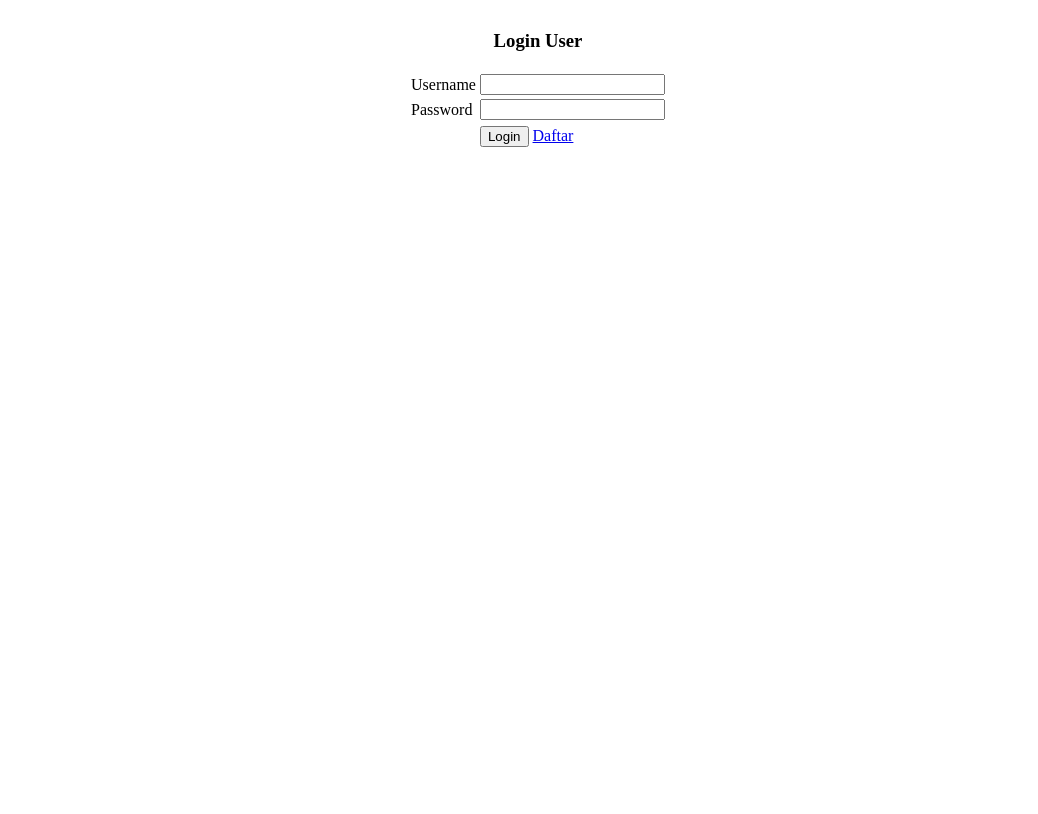
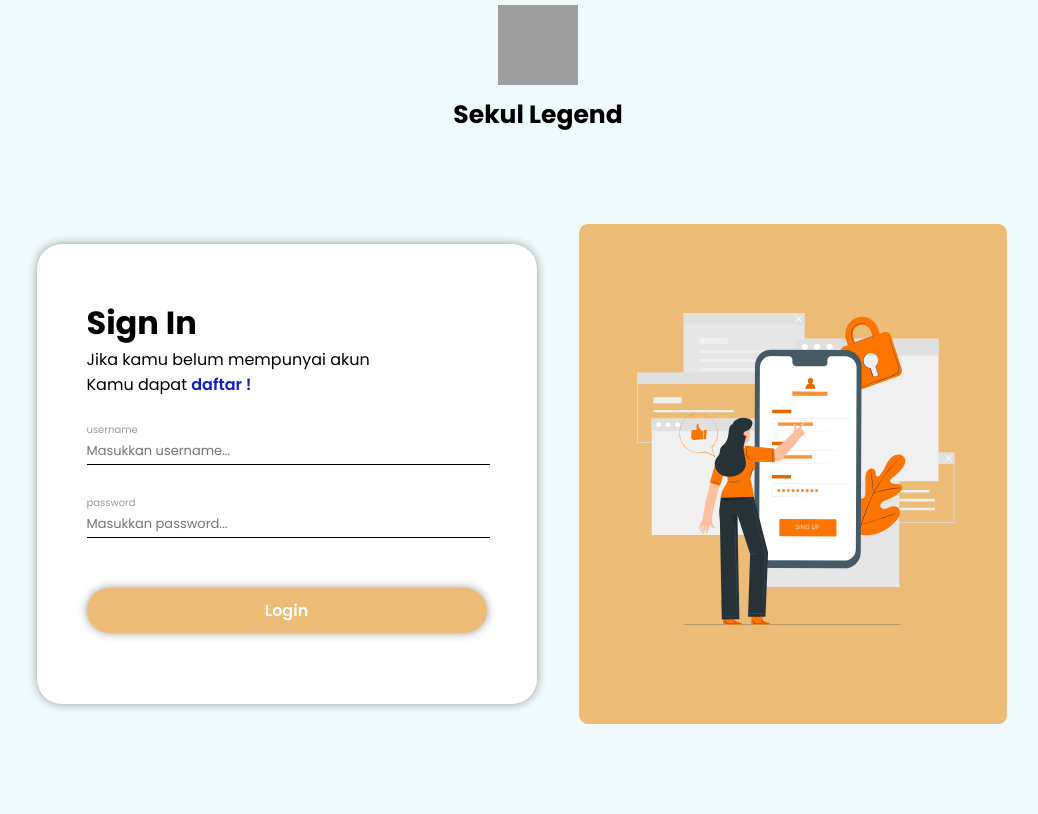
Before and after one commit to ellfataa/projectpemweb1, a PHP site: page /login.php in a window 1280 px wide. Shown: the whole page, without its empty margins (102-1140 px from the left). Before the commit the page ends 147 px from the top, so only its background shows below. Run offline with PHP 8.4, Linux system fonts and the light colour scheme; grey boxes are pictures that could not be loaded.

Commit message:
Mengedit tampilan login dan menambahkan dropdown untuk memilih role user pada registrasi

```diff
--- /dev/null
+++ b/login.css
@@ -0,0 +1,116 @@
+* {
+    font-family: 'Poppins', sans-serif;
+    font-family: 'PT Sans', sans-serif;
+    text-decoration: none;
+    padding: 0;
+    margin: 0;
+    color: black;
+}
+
+body {
+    background: #EFFAFA;
+}
+
+.sekul-legend{
+    list-style: none;
+    font-family: 'Poppins';
+    font-size: 25px;
+    font-weight: 700;
+}
+.logo{
+    width: 80px;
+    height: 80px;
+    margin: 5px 0px 0px 0px;
+}
+
+.form, h1{
+    font-family: 'Poppins';
+    color: black;
+}
+.form, ul, li {
+    font-family: 'Poppins';
+    font-size: 16px;
+    font-weight: 400;
+    list-style: none;
+}
+.link-daftar{
+    font-family: 'Poppins';
+    font-size: 16px;
+    font-weight: 600;
+    color: #0C21C1;
+    list-style: none;
+}
+.link-daftar:hover{
+    color: #0C21C1;
+    text-decoration: underline;
+}
+
+.div1 {
+    width: 100%;
+    height: 85vh;
+    display: flex;
+    flex-direction: row;
+    justify-content: center;
+    align-items: center;
+    background: transparent;
+}
+
+.form{
+    width: 400px;
+    height: 400px;
+    background: white;
+    border-radius: 25px;
+    display: flex;
+    flex-direction: column;
+    padding: 30px 50px;
+    box-shadow: 0px 0px 10px #999999;
+}
+
+.form-username, label,
+.form-password, label {
+    font-family: 'Poppins';
+    font-size: 10px;
+    font-weight: 400;
+    color: #999999;
+}
+.username,
+.password{
+    font-family: 'Poppins';
+    font-size: 13px;
+    font-weight: 400;
+    color: black;
+    border: none;
+    outline: none;
+    border-bottom: 1px solid black;
+    background: transparent;
+    width: 100%;
+    padding: 3px 3px 3px 0px;
+    margin-bottom: 10px;
+}
+
+.btn-login{
+    font-family: 'Poppins';
+    font-size: 16px;
+    font-weight: 600;
+    color: white;
+    border: none;
+    border-radius: 25px;
+    background: #ECBC76;
+    width: 100%;
+    padding: 10px 0px;
+    margin-top: 40px;
+    cursor: pointer;
+    box-shadow: 0px 0px 10px #999999;
+}
+.btn-login:hover{
+    background: transparent;
+    color: black;
+    box-shadow: 0px 0px 6px #999999;
+
+}
+
+.gambar-login, img{
+    width: 500px;
+    height: 500px;
+    margin-left: 3px;
+}
--- a/login.php
+++ b/login.php
@@ -10,6 +10,11 @@
     <meta charset="UTF-8">
     <meta name="viewport" content="width=device-width, initial-scale=1.0">
     <title>Form Login</title>
+
+    <link rel="stylesheet" href="login.css">
+    <link rel="preconnect" href="https://fonts.googleapis.com">
+    <link rel="preconnect" href="https://fonts.gstatic.com" crossorigin>
+    <link href="https://fonts.googleapis.com/css2?family=PT+Sans:wght@400;700&family=Poppins:wght@300;400;500;600;700&display=swap" rel="stylesheet">
 </head>
 <body>
     <?php
@@ -51,33 +56,40 @@
             }
         }
     ?>
+    <center>
+    <ul>
+        <li class="sekul-legend">
+            <img class="logo" src="gambar/logo.svg" alt=""><br>
+            Sekul Legend
+        </li>
+    </ul>
+    </center>
+    <div class="div1">
 
-    <form action="" method="post">
-        <table align="center">
-            <tr>
-                <td colspan="2" align="center">
-                    <h3>Login User</h3>
-                </td>
-            </tr>
-            <tr>
-                <td>Username</td>
-                <td><input name="username" type="text"></td>
-            </tr>
-            <tr>
-                <td>Password</td>
-                <td><input name="password" type="password"></td>
-            </tr>
-            <tr>
-                <tr>
-                    <td></td>
-                    <td>
-                        <button type="submit">Login</button>
-                        <a href="registrasi.php">Daftar</a>
-                    </td>
-                </tr>
-            </tr>
-        </table>
-    </form>
+        <div class="form">
+            <br>
+            <h1>Sign In</h1>
+            <ul>
+                <li>Jika kamu belum mempunyai akun</li>
+                <li>Kamu dapat <a class="link-daftar" href="registrasi.php">daftar !</a></li>
+            </ul>
+            <br>
+            <form class="form-login" name="form-login" action="" method="post">
+                <div class="form-username">
+                    <label for="tulisan kecil username">username</label><br>
+                    <input class="username" name="username" type="text" placeholder="Masukkan username...">
+                </div><br>
+                <div class="form-password">
+                    <label for="tulisan kecil password">password</label><br>
+                    <input class="password" name="password" type="password" placeholder="Masukkan password...">
+                </div>
+                <button class="btn-login" type="submit">Login</button>
+            </form>
+        </div>
 
+        <div class="gambar-login">
+            <img src="gambar/login.svg" alt="">
+        </div>
+    </div>
 </body>
 </html>
```
Also changed, not shown: registrasi.php (+11 -1 lines), gambar/login.svg (added), gambar/logo.svg (added), gambar/password.svg (added), gambar/user.svg (added).
